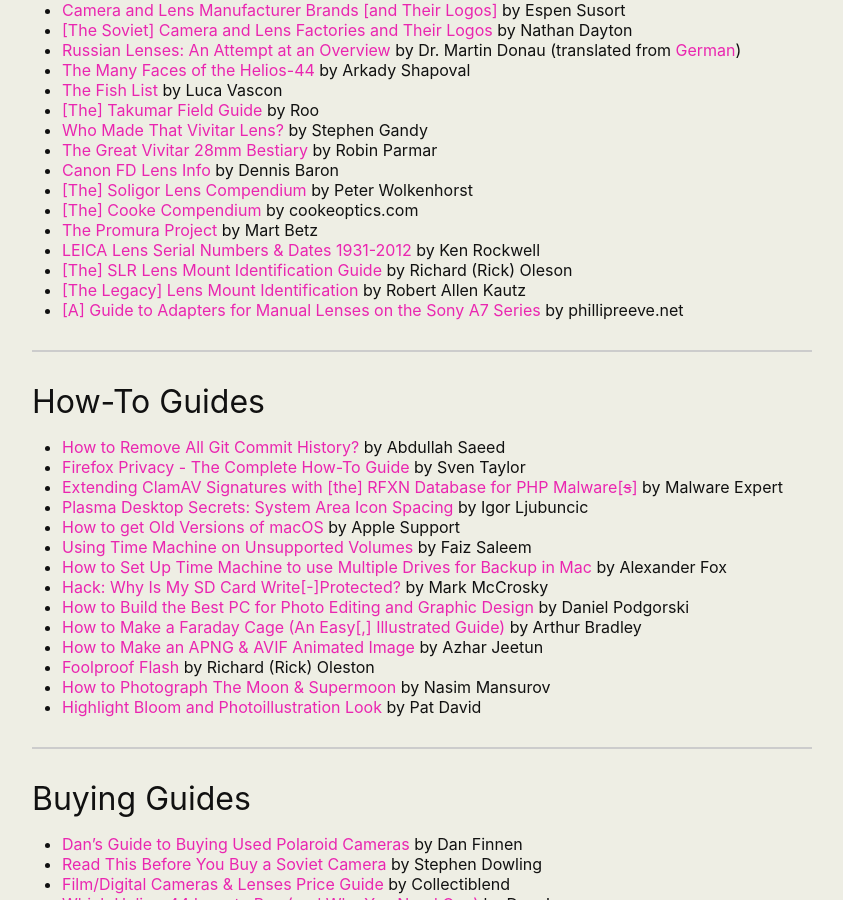
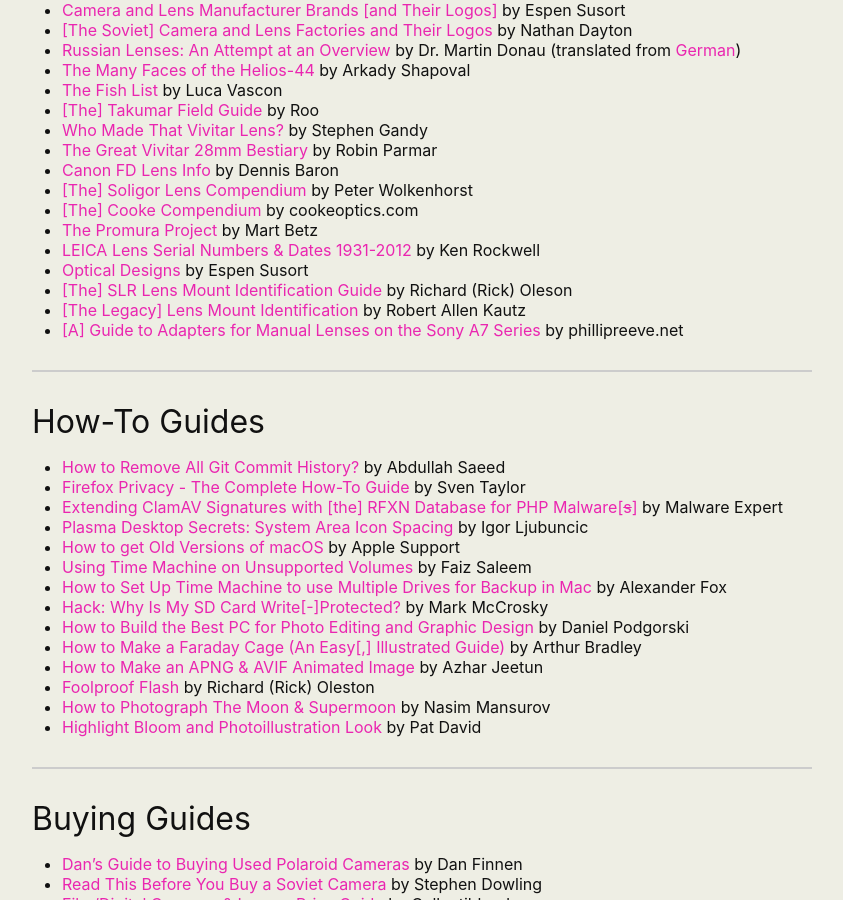
Before and after one commit to martbetz/martbetz.github.io, a Jekyll site: the page built from useful-links.html, in a window 1280 px wide and 900 px high, scrolled down 9669 px. Shown: the whole window, without its empty margins (218-1061 px from the left). Built offline with Jekyll 4.4.1, drawn with Linux system fonts in a browser that asks for light colours.

Commit message:
Update useful-links.html

```diff
--- a/useful-links.html
+++ b/useful-links.html
@@ -508,6 +508,7 @@
 <li><a href="https://cookeoptics.com/compendium/">[The] Cooke Compendium</a> by cookeoptics.com</li>
 <li><a href="https://github.com/martbetz/thepromuraproject">The Promura Project</a> by Mart Betz</li>
 <li><a href="https://www.kenrockwell.com/leica/lens-serial-numbers.htm">LEICA Lens Serial Numbers & Dates 1931-2012</a> by Ken Rockwell</li>
+<li><a href="https://espensusort.no/optical-designs-collection/">Optical Designs</a> by Espen Susort</li>
 <li><a href="https://vintagelens.nl/2018/02/19/slr-lens-mount-identification-guide-richard-oleson/">[The] SLR Lens Mount Identification Guide</a> by Richard (Rick) Oleson</li>
 <li><a href=" https://www.robertallenkautzphoto.com/lens-mount-identification">[The Legacy] Lens Mount Identification</a> by Robert Allen Kautz</li>
 <li><a href="https://phillipreeve.net/blog/adapters-manual-lenses-sony-a7-series-guide/">[A] Guide to Adapters for Manual Lenses on the Sony A7 Series</a> by phillipreeve.net</li>
```
